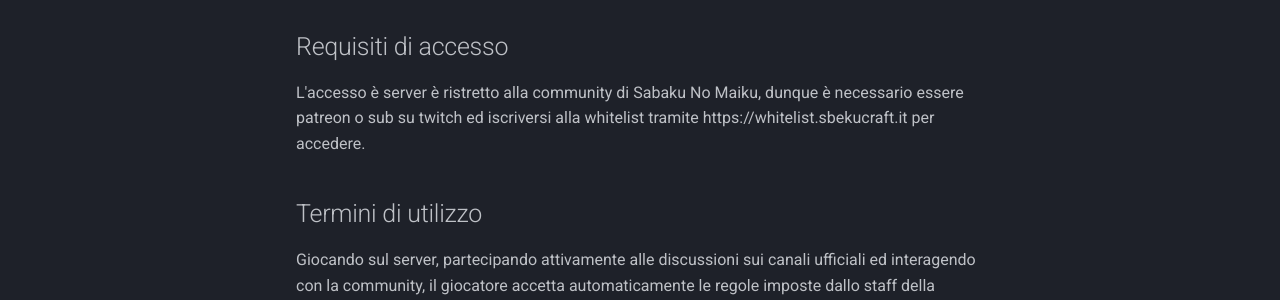
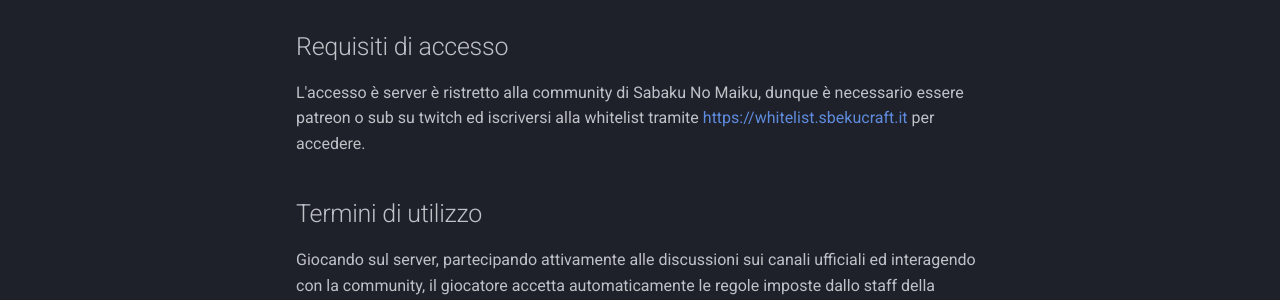
Before and after one commit to Sbekucraft/Sbekucraft-2.0-Wiki, an MkDocs documentation site: the page built from docs/regole.md, in a window 1280 px wide and 900 px high. Shown: the part 370-670 px from the top of the window. Built offline with MkDocs 1.6.1 and Material for MkDocs 9.7.7, drawn with Linux system fonts in a browser that asks for light colours; part of the change alters nothing that is shown.

```diff
--- a/docs/regole.md
+++ b/docs/regole.md
@@ -3,7 +3,7 @@
 Lo scopo del server è quello di creare un ambiente positivo in cui i giocatori possano divertirsi e condividere momenti insieme, per cui le regole in elenco non si devono considerare come "strette", ma piuttosto delle linee guida flessibili per la community.
 Trattandosi di un server ad accesso ristretto non ci aspettiamo troppi attegiamenti problematici, tuttavia in caso di abusi delle regole, lo staff valuterà caso per caso la punizione.
 ## Requisiti di accesso
-L'accesso è server è ristretto alla community di Sabaku No Maiku, dunque è necessario essere patreon o sub su twitch ed iscriversi alla whitelist tramite https://whitelist.sbekucraft.it per accedere.
+L'accesso è server è ristretto alla community di Sabaku No Maiku, dunque è necessario essere patreon o sub su twitch ed iscriversi alla whitelist tramite [https://whitelist.sbekucraft.it](https://whitelist.sbekucraft.it) per accedere.
 ## Termini di utilizzo
 Giocando sul server, partecipando attivamente alle discussioni sui canali ufficiali ed interagendo con la community, il giocatore accetta automaticamente le regole imposte dallo staff della community.
 Lo staff si riserva il diritto di punire chi non segue le regole silenziando, kickando o bannando dal server.
```
